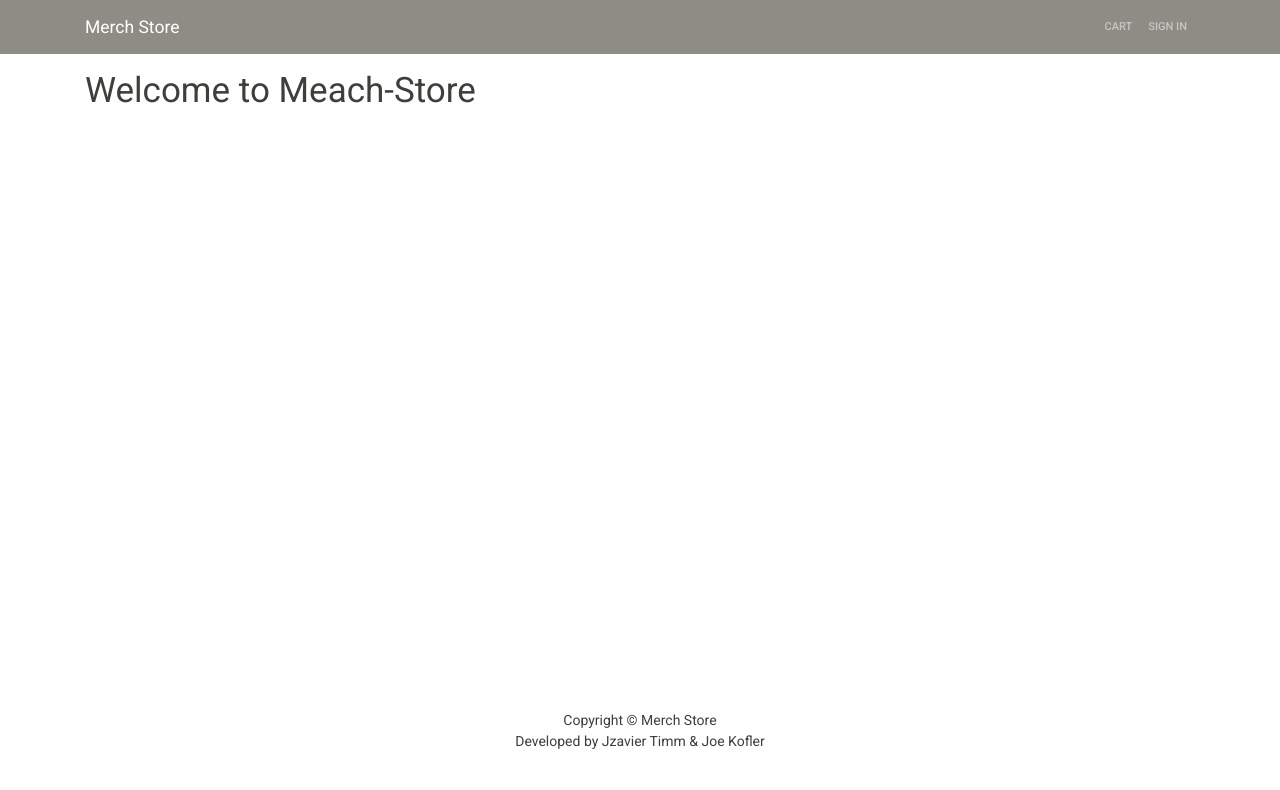
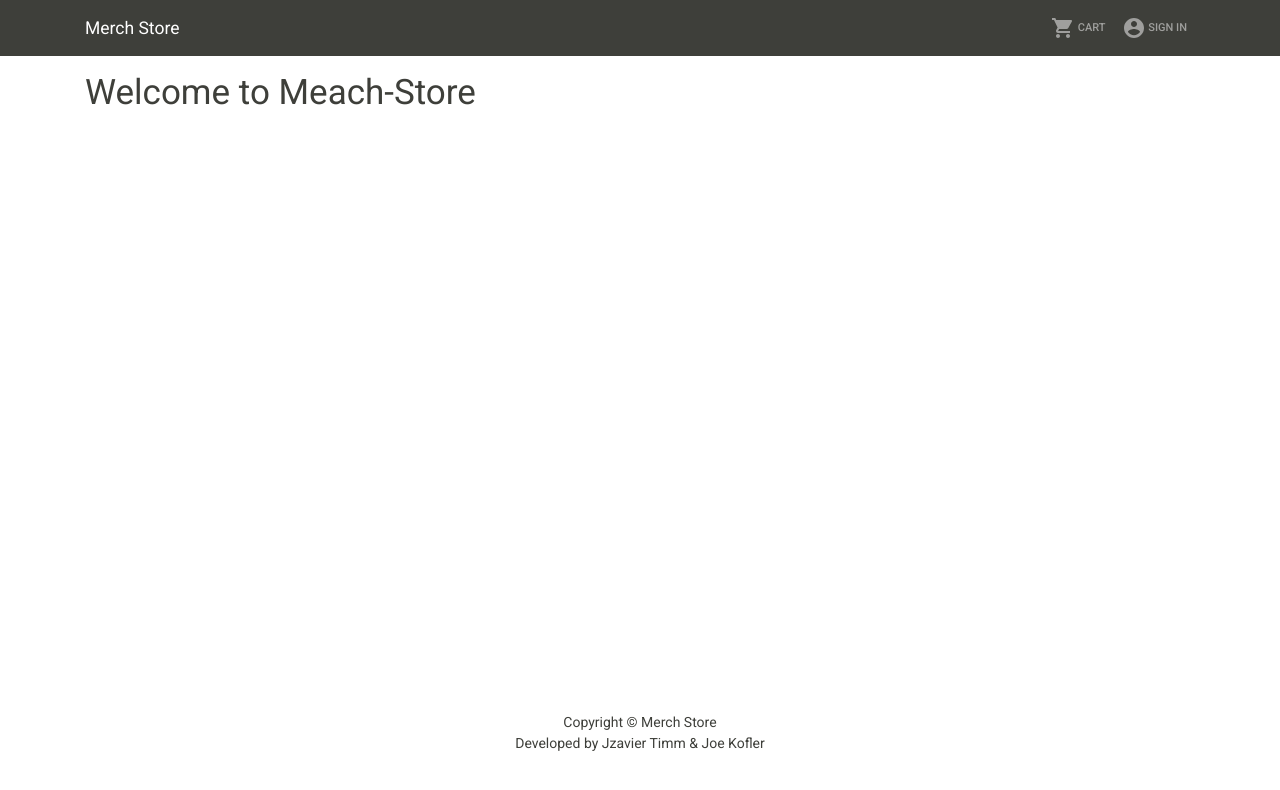
Before and after one commit to jztimm/merch-store, a React (Create React App) app: page / in a window 1280 px wide. Shown: the top 790 px of the page. Built offline with nearby package versions, Linux system fonts and the light colour scheme.

Commit message:
Removed Font Awesome and replaced with Material UI

```diff
--- a/package.json
+++ b/package.json
@@ -3,6 +3,8 @@
   "version": "0.1.0",
   "private": true,
   "dependencies": {
+    "@material-ui/core": "^4.11.3",
+    "@material-ui/icons": "^4.11.2",
     "@testing-library/jest-dom": "^5.11.4",
     "@testing-library/react": "^11.1.0",
     "@testing-library/user-event": "^12.1.10",
--- a/public/index.html
+++ b/public/index.html
@@ -25,7 +25,7 @@
       Learn how to configure a non-root public URL by running `npm run build`.
     -->
     <!-- This cdn is for Font Awesome icons -->
-    <link rel="stylesheet" href="https://cdnjs.cloudflare.com/ajax/libs/font-awesome/5.15.3/css/all.min.css" integrity="sha512-iBBXm8fW90+nuLcSKlbmrPcLa0OT92xO1BIsZ+ywDWZCvqsWgccV3gFoRBv0z+8dLJgyAHIhR35VZc2oM/gI1w==" crossorigin="anonymous" />
+    <!-- <link rel="stylesheet" href="https://cdnjs.cloudflare.com/ajax/libs/font-awesome/5.15.3/css/all.min.css" integrity="sha512-iBBXm8fW90+nuLcSKlbmrPcLa0OT92xO1BIsZ+ywDWZCvqsWgccV3gFoRBv0z+8dLJgyAHIhR35VZc2oM/gI1w==" crossorigin="anonymous" /> -->
     <title>Merch Store</title>
   </head>
   <body>
--- a/src/Components/Header.js
+++ b/src/Components/Header.js
@@ -1,18 +1,20 @@
 import React from 'react'
 import { Navbar, Nav, Container} from 'react-bootstrap'
+import AccountCircleIcon from '@material-ui/icons/AccountCircle';
+import ShoppingCartIcon from '@material-ui/icons/ShoppingCart';
 
 const Header = () => {
   return (
     // Navbar bg not working properly (color) / Standard Navbar setup w/o dropdowns and search
     <header>
-      <Navbar bg="dark" variant="dark" expand="lg" collapseOnSelect>
+      <Navbar bg="primary" variant="dark" expand="lg" collapseOnSelect>
         <Container>
           <Navbar.Brand href="/">Merch Store</Navbar.Brand>
           <Navbar.Toggle aria-controls="basic-navbar-nav" />
           <Navbar.Collapse id="basic-navbar-nav">
             <Nav className="ml-auto">
-              <Nav.Link href="/cart">Cart</Nav.Link>
-              <Nav.Link href="/login">Sign In</Nav.Link>
+              <Nav.Link href="/cart"><ShoppingCartIcon/> Cart</Nav.Link>
+              <Nav.Link href="/login"><AccountCircleIcon/> Sign In</Nav.Link>
             </Nav>
           </Navbar.Collapse>
         </Container>
```
Also changed, not shown: 1 other file (tests, documents, lock files or other folders).
